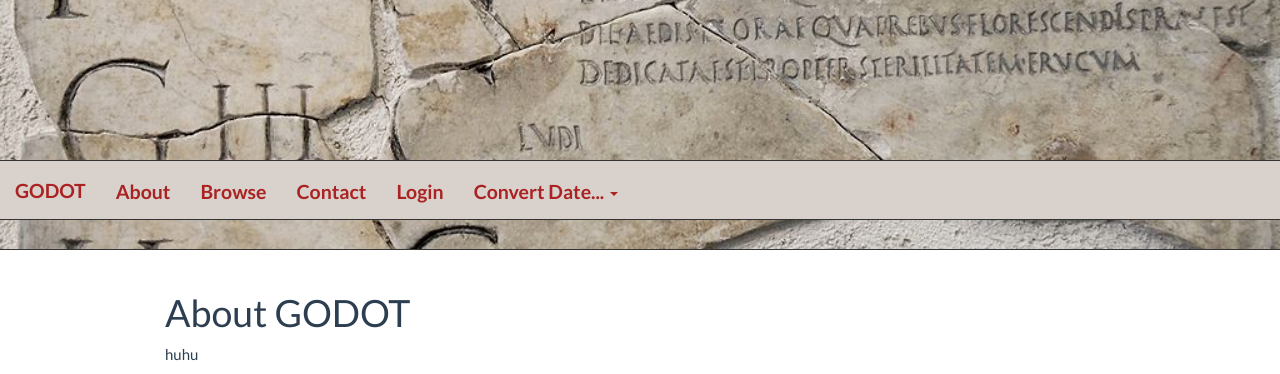
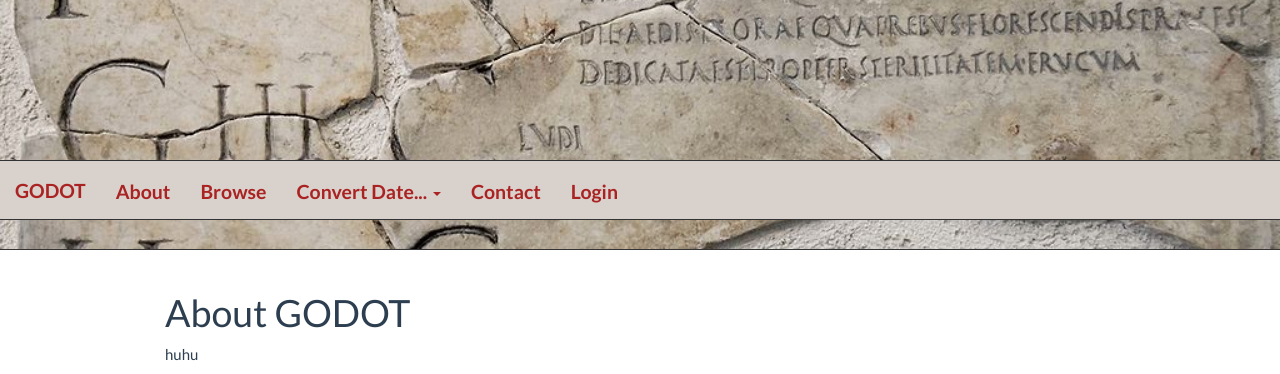
Before and after one commit to Boyquotes/godot-website, a Flask app: page /about in a window 1280 px wide. Shown: the top 374 px of the page. Run offline with Flask 2, Linux system fonts and the light colour scheme; some libraries are stand-ins or nearby versions.

Commit message:
corrected order
fixed missing <ul> end tag

```diff
--- a/app/templates/base.html
+++ b/app/templates/base.html
@@ -22,12 +22,10 @@
                 </button>
                 <a class="navbar-brand" href="{{ url_for('index') }}">GODOT</a>
             </div>
-            <div class="collapse navbar-collapse" id="bs-example-navbar-collapse-1">
+            <div class="collapse navbar-collapse" id="navbar">
                 <ul class="nav navbar-nav">
                     <li><a href="{{ url_for('about') }}">About</a></li>
                     <li><a href="{{ url_for('browse') }}">Browse</a></li>
-                    <li><a href="#">Contact</a></li>
-                    <li><a href="{{ url_for('login') }}">Login</a></li>
                     <li class="dropdown">
                         <a href="#" class="dropdown-toggle" data-toggle="dropdown" role="button" aria-haspopup="true" aria-expanded="false">Convert Date... <span class="caret"></span></a>
                         <ul class="dropdown-menu">
@@ -36,8 +34,10 @@
                             <li><a href="#">Egyptian Calendar - Late Period Pharaos </a></li>
                             <li><a href="#">Egyptian Calendar - Ptolemaic Kings</a></li>
                             <li><a href="#">Egyptian Calendar - Roman Emperors</a></li>
-                        <ul>
+                        </ul>
                     </li>
+                    <li><a href="#">Contact</a></li>
+                    <li><a href="{{ url_for('login') }}">Login</a></li>
                 </ul>
             </div>
         </div>
```
